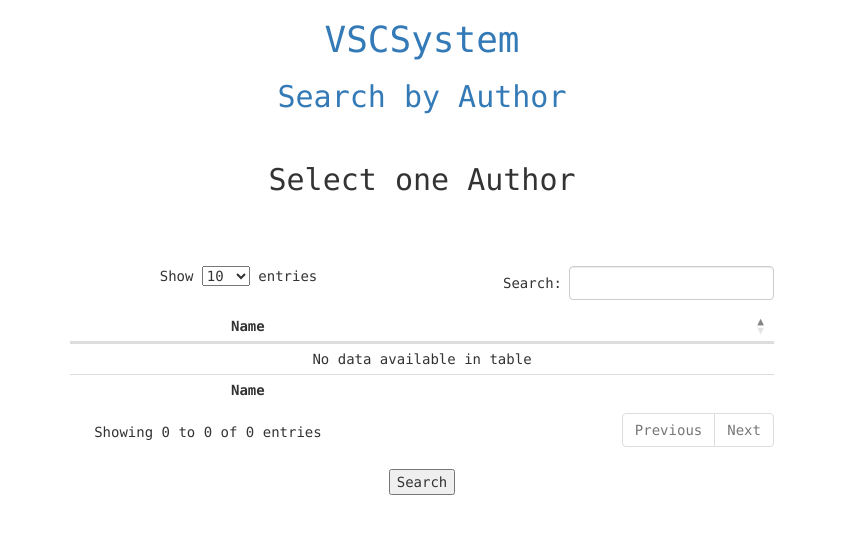
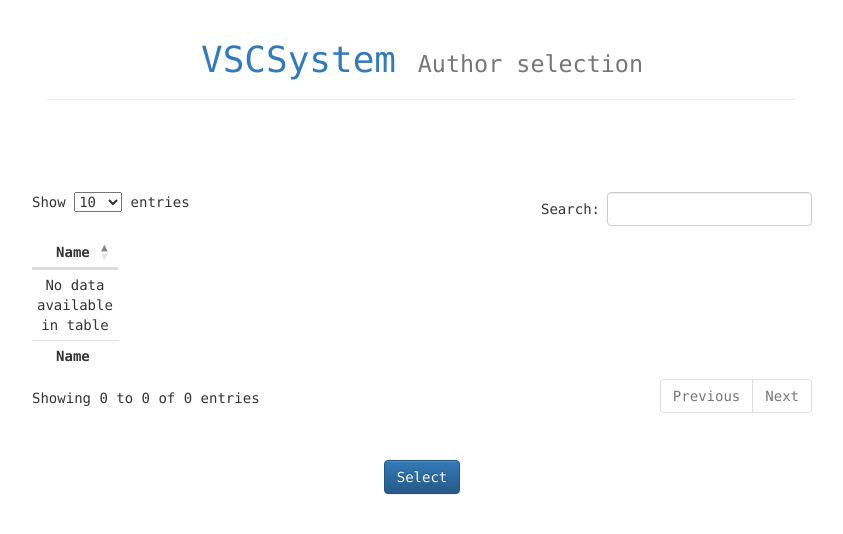
Before and after one commit to thiagovogt/TCII, a Java web app: template VSLSystem/src/main/webapp/WEB-INF/views/ListAuthors.jsp in a window 1280 px wide. Shown: the top 534 px of the page, without its empty margins (218-1061 px from the left). Run offline with Spring Boot 4, a stand-in JSP engine, Linux system fonts and the light colour scheme; the template is opened without the code that fills it, so the values that code supplies are empty; the project's own start-up code is not run, and a stand-in starts its controllers and pages; some of the project's set-up classes (security, data sources, template engines, error pages and the like) are left out, and stand-ins take their place; some libraries are stand-ins or nearby versions.

Commit message:
feat (new style): Bootstrap adicionado a tela de listagem dos autores.

```diff
--- a/VSLSystem/src/main/webapp/WEB-INF/views/ListAuthors.jsp
+++ b/VSLSystem/src/main/webapp/WEB-INF/views/ListAuthors.jsp
@@ -7,8 +7,10 @@
 	<title>VSCSystem</title>
 
 	<link type="text/css" rel="stylesheet" href="<c:url value="/resources/css/main.css" />" />
+
 	<link rel="stylesheet" href="https://maxcdn.bootstrapcdn.com/bootstrap/3.3.4/css/bootstrap.min.css">
 	<link rel="stylesheet" href="https://maxcdn.bootstrapcdn.com/bootstrap/3.3.4/css/bootstrap-theme.min.css">
+
 	<link rel="stylesheet" href="https://cdn.datatables.net/plug-ins/1.10.7/integration/bootstrap/3/dataTables.bootstrap.css">
 
 	<script src="https://ajax.googleapis.com/ajax/libs/jquery/2.1.4/jquery.min.js"></script>
@@ -22,7 +24,7 @@
 
 			$("form").submit(function(event) {
 				if (!$("input[type='radio'][name='urlKey']").is(':checked')) {
-				alert("Select one author!");
+					$("#errorMsg").show().delay(2000).fadeOut("slow");
 					event.preventDefault();
 				}
 			});
@@ -40,7 +42,10 @@
 				              },
 				             	null
 				             ],
-			  "order": [[ 1, "asc" ]]
+				  "order": [[ 1, "asc" ]],
+				  "columnDefs": [
+				                 { "width": "35%", "targets": 0 }
+				               ]
 	   			} );
 
 			$('#authorsSearchTable tbody').on('click', 'tr', function() {
@@ -55,22 +60,33 @@
 					$("#authorName").val(table.$('tr.active').find("td").eq(1).html());
 				}
 			});
+			$('#dataTableForm').css("display","block");
+			$('#loadingRow').css("display","none");
 		});
 	</script>
 </head>
 <body>
-	<form action="LoadGraphInformation" method="post">
-		<center>
-			<h1><a href="Home" title="Home">VSCSystem</a></h1>
-			<h2><a href="SearchAuthor" title="Search new Author">Search by Author</a></h2>
-			<br>
-			<h2>Select one Author</h2>
-			<br>
-			<span class="errorMessage">${msg}</span>
-			<br>
-			<br>
-			<div style="width: 55%">
-				<table id="authorsSearchTable" class="table table-condensed table-hover" cellspacing="0" width="100%">
+	<div class="container" style="width:780px">
+		<div class="page-header text-center">
+	  		<h1><a href="Home" title="Home">VSCSystem</a> <small>Author selection</small></h1>
+		</div>
+		<div class="row" id="loadingRow">
+			<div class="center-block text-center" style="max-width: 450px; margin-top:100px;" >
+				 <img src="/VSCSystem/resources/images/Loading1.png" width="36" height="36">
+				<h5 style="font-weight: bold;">Loading...</h5>
+			</div>
+		</div>
+		<div class="row">
+			<div class="center-block"  style="max-width: 500px;height: 72px;">
+				<div class="alert alert-danger" role="alert" style="display: none;" id="errorMsg">
+		      		<strong>Error!</strong> You must select an Author!
+		    	</div>
+	    	</div>
+	    </div>
+		<div class="row">
+			<form id="dataTableForm" action="LoadGraphInformation" method="post" style="display:none; ">
+				<div>
+					<table id="authorsSearchTable" class="table table-condensed table-hover" cellspacing="0" >
 				        <thead>
 				            <tr>
 				                <th>&nbsp;</th>
@@ -86,7 +102,7 @@
 				        <tbody>
 				           <c:forEach items="${authors}" var="author">
 								<tr>
-								<td>
+									<td style="">
 										<input type="radio" name="urlKey" value="${author.urlKey}"/>
 									</td>
 									<td>
@@ -98,9 +114,11 @@
 				   	</table>
 				</div>
 				<input type="hidden" name="name" id="authorName" value=""/>
-			<br>
-			<input type="submit" class="button formButton" title="Search" value="Search"/>
-		</center>
+				<div class="center-block text-center" style="max-width: 450px;margin-top: 45px" >
+					<button type="submit" class="btn btn-primary" type="button">Select</button>
+				</div>
 			</form>
+		</div>
+	</div>
 </body>
 </html>
```
Also changed, not shown: VSLSystem/src/main/webapp/WEB-INF/views/SearchAuthor.jsp (+8 -7 lines), VSLSystem/src/main/webapp/resources/images/Loading1.png (added), VSLSystem/src/main/webapp/resources/images/Loading2.png (added). Lines whose indentation alone changed are shown as unchanged.
